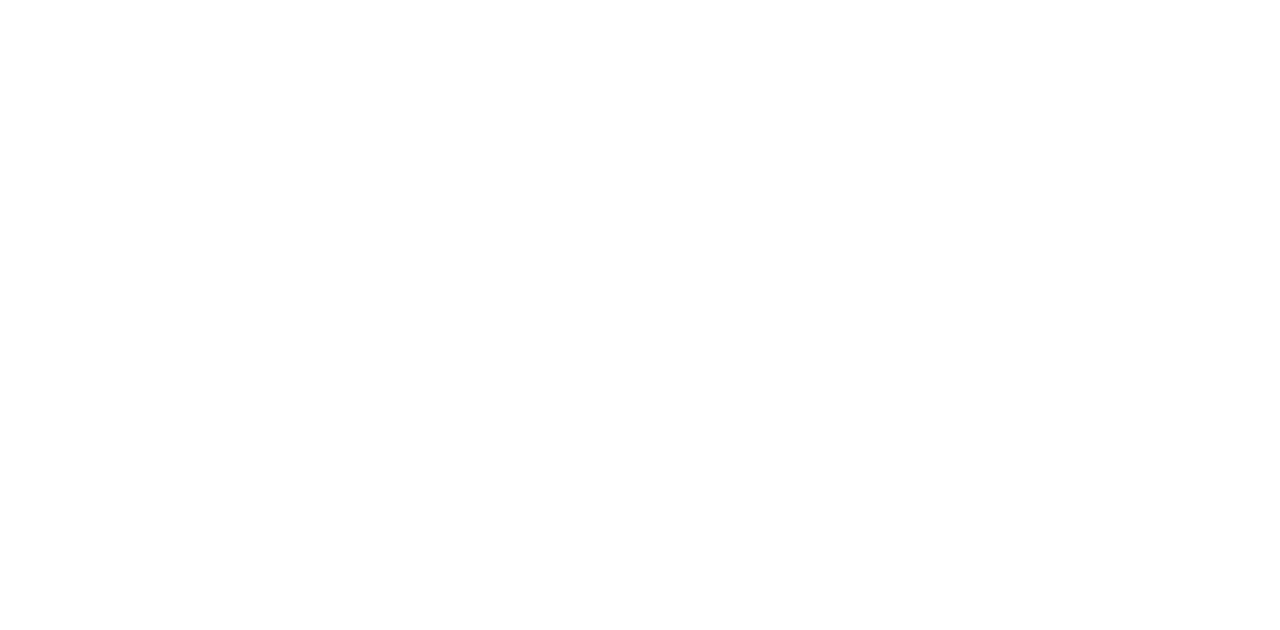
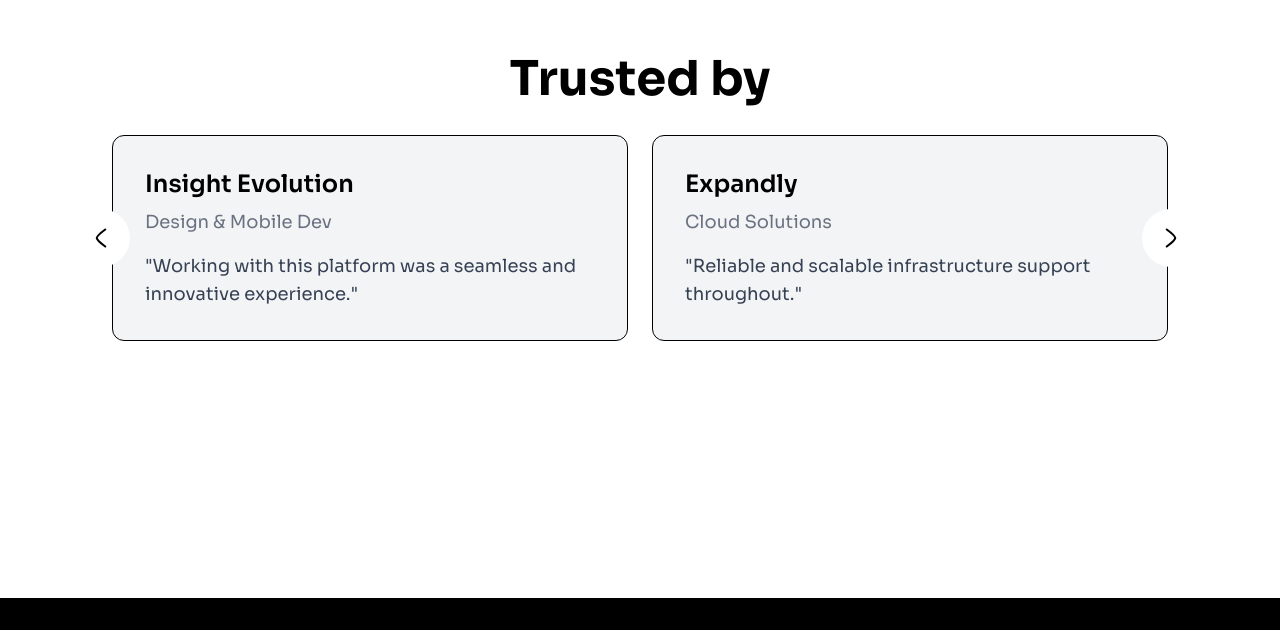
Before and after one commit to GavinAlgin/Expandly---website, a React (Vite) app: page / in a window 1280 px wide. Shown: the part 2940-3570 px from the top of the page. Before the commit the page ends 3498 px from the top, so only its background shows below. Built offline with nearby package versions, Linux system fonts and the light colour scheme.

Commit message:
testimonals

```diff
--- a/src/App.tsx
+++ b/src/App.tsx
@@ -11,6 +11,11 @@
     <Services />
     <Projects />
     <Testinomals />
+    <div className="bg-black h-1/2 flex text-center">
+      <p className="text-sm uppercase font-bold">Now available for hire</p>
+      <h2 className="text-2xl font-semibold">Get in touch</h2>
+      <form action=""></form>
+    </div>
     </>
   )
 }
--- a/src/components/Testinomals.tsx
+++ b/src/components/Testinomals.tsx
@@ -1,11 +1,86 @@
-import React from 'react'
+import React, { useState } from 'react';
+import { motion, AnimatePresence } from 'framer-motion';
 
-const Testinomals = () => {
+const testimonialsData = [
+  { company: 'Insight Evolution', role: 'Design & Mobile Dev', text: 'Working with this platform was a seamless and innovative experience.' },
+  { company: 'Expandly', role: 'Cloud Solutions', text: 'Reliable and scalable infrastructure support throughout.' },
+  { company: 'FreeLancing Client', role: 'Entertainment Tech', text: 'Our deployment and streaming pipelines were vastly improved.' },
+  { company: 'GoodMooddrip', role: 'Design & E-Commerce', text: 'Excellent support and service across all domains.' },
+  { company: 'Prettybarber', role: 'Mobile Booking Application', text: 'Integrated well with our existing tools and enhanced productivity.' },
+];
+
+const Testimonials = () => {
+  const [startIndex, setStartIndex] = useState(0);
+  const itemsPerPage = 2;
+
+  const handleNext = () => {
+    setStartIndex((prev) => (prev + itemsPerPage < testimonialsData.length ? prev + itemsPerPage : 0));
+  };
+
+  const handlePrev = () => {
+    setStartIndex((prev) => (prev - itemsPerPage >= 0 ? prev - itemsPerPage : testimonialsData.length - itemsPerPage));
+  };
+
+  const visibleTestimonials = testimonialsData.slice(startIndex, startIndex + itemsPerPage);
+
   return (
-    <div className='h-screen'>
-        <h1 className="text-center font-bold text-5xl">Trusted by</h1>
+    <div className="h-screen mt-10 flex flex-col items-center justify-center px-4">
+      <h1 className="text-center font-bold text-5xl mb-8">Trusted by</h1>
+
+      <div className="relative w-full max-w-6xl">
+        {/* Left arrow */}
+        <button
+          onClick={handlePrev}
+          className="absolute left-2 top-1/2 transform -translate-y-1/2 bg-white p-3 rounded-full cursor-pointer z-10 hover:bg-gray-100">
+          <svg xmlns="http://www.w3.org/2000/svg" viewBox="0 0 24 24" width="34" height="34" color="#000000" fill="none">
+              <path d="M15 6C15 6 9.00001 10.4189 9 12C8.99999 13.5812 15 18 15 18" stroke="currentColor" stroke-width="1.5" stroke-linecap="round" stroke-linejoin="round" />
+          </svg>
+        </button>
+
+        {/* Carousel Content */}
+        <div className="overflow-hidden px-12">
+          <AnimatePresence initial={false} mode="wait">
+            <motion.div
+              key={startIndex}
+              className="flex gap-6"
+              initial={{ opacity: 0, x: 100 }}
+              animate={{ opacity: 1, x: 0 }}
+              exit={{ opacity: 0, x: -100 }}
+              transition={{ duration: 0.5 }}
+            >
+              {visibleTestimonials.map((testimonial, index) => (
+                <motion.div
+                  key={index}
+                  className="flex-1 bg-gray-100 border rounded-xl p-8 min-w-0">
+                  <h3 className="text-2xl font-semibold mb-2">{testimonial.company}</h3>
+                  <h4 className="text-lg text-gray-500 mb-4">{testimonial.role}</h4>
+                  <p className="text-gray-700 text-lg">"{testimonial.text}"</p>
+                </motion.div>
+              ))}
+            </motion.div>
+          </AnimatePresence>
+        </div>
+
+        {/* Right arrow */}
+        <button
+          onClick={handleNext}
+          className="absolute right-4 top-1/2 transform -translate-y-1/2 bg-white p-3 rounded-full cursor-pointer z-10 hover:bg-gray-100">
+          <svg xmlns="http://www.w3.org/2000/svg" viewBox="0 0 24 24" width="34" height="34" color="#000000" fill="none">
+              <path d="M9.00005 6C9.00005 6 15 10.4189 15 12C15 13.5812 9 18 9 18" stroke="currentColor" stroke-width="1.5" stroke-linecap="round" stroke-linejoin="round" />
+          </svg>
+        </button>
+      </div>
+
+      {/* Responsive note: for small screens, show 1 card */}
+      <style jsx>{`
+        @media (max-width: 768px) {
+          .flex > div {
+            flex: 1 0 100%;
+          }
+        }
+      `}</style>
     </div>
-  )
-}
+  );
+};
 
-export default Testinomals
+export default Testimonials;
```
